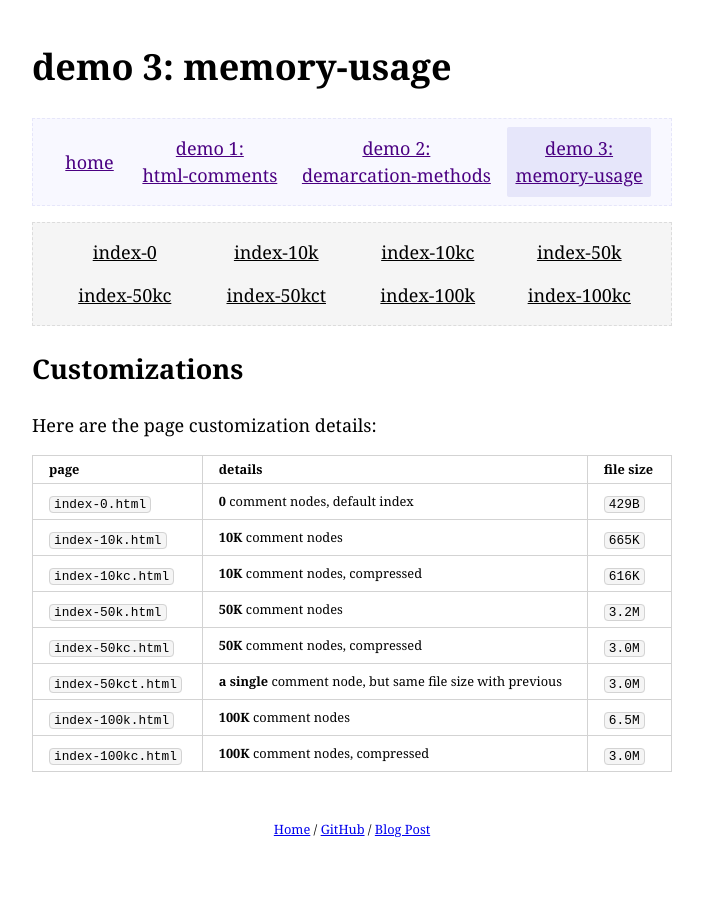
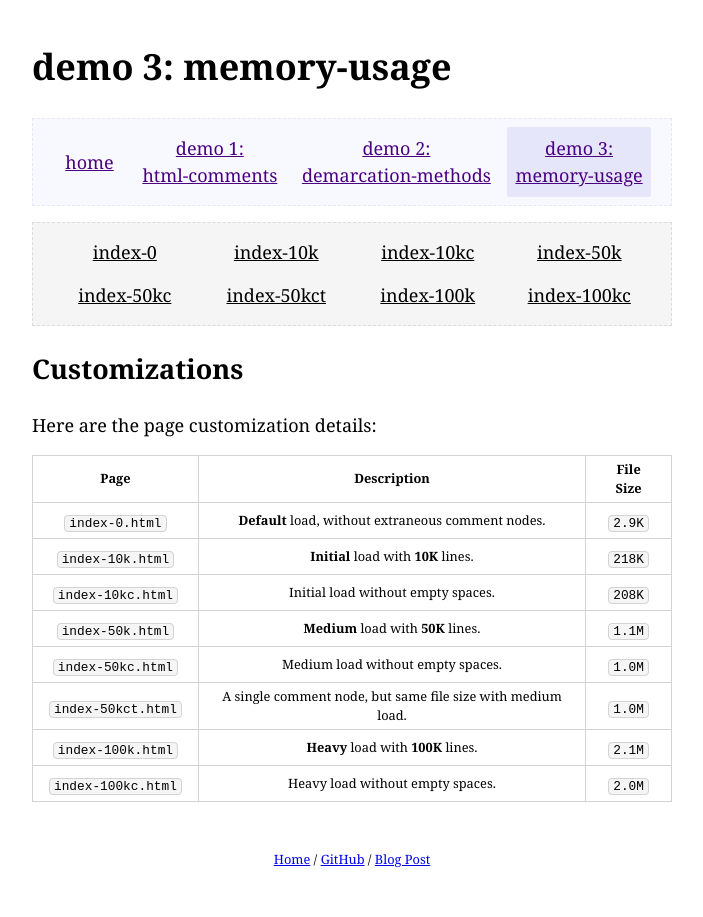
Before and after one commit to xkema/blog-demo-can-we-uncomment-html-comments-with-javascript, a Jekyll site: the page built from docs/_pages/memory-usage/index.md, in a window 1280 px wide. Shown: the whole page, without its empty margins (288-991 px from the left). Built offline with Jekyll 4.4.1, drawn with Linux system fonts in a browser that asks for light colours.

Commit message:
Updated file size info on memory-usage customizations table

```diff
--- a/docs/_pages/memory-usage/index.md
+++ b/docs/_pages/memory-usage/index.md
@@ -8,13 +8,13 @@ permalink: /memory-usage/
 
 Here are the page customization details:
 
-| page               | details                                                     | file size |
-| ------------------ | ----------------------------------------------------------- | --------- |
-| `index-0.html`     | **0** comment nodes, default index                          | `429B`    |
-| `index-10k.html`   | **10K** comment nodes                                       | `665K`    |
-| `index-10kc.html`  | **10K** comment nodes, compressed                           | `616K`    |
-| `index-50k.html`   | **50K** comment nodes                                       | `3.2M`    |
-| `index-50kc.html`  | **50K** comment nodes, compressed                           | `3.0M`    |
-| `index-50kct.html` | **a single** comment node, but same file size with previous | `3.0M`    |
-| `index-100k.html`  | **100K** comment nodes                                      | `6.5M`    |
-| `index-100kc.html` | **100K** comment nodes, compressed                          | `3.0M`    |
+|        Page        |                         Description                         | File Size |
+| :----------------: | :---------------------------------------------------------: | :-------: |
+|   `index-0.html`   |     **Default** load, without extraneous comment nodes.     |  `2.9K`   |
+|  `index-10k.html`  |            **Initial** load with **10K** lines.             |  `218K`   |
+| `index-10kc.html`  |             Initial load without empty spaces.              |  `208K`   |
+|  `index-50k.html`  |             **Medium** load with **50K** lines.             |  `1.1M`   |
+| `index-50kc.html`  |              Medium load without empty spaces.              |  `1.0M`   |
+| `index-50kct.html` | A single comment node, but same file size with medium load. |  `1.0M`   |
+| `index-100k.html`  |             **Heavy** load with **100K** lines.             |  `2.1M`   |
+| `index-100kc.html` |              Heavy load without empty spaces.               |  `2.0M`   |
```
